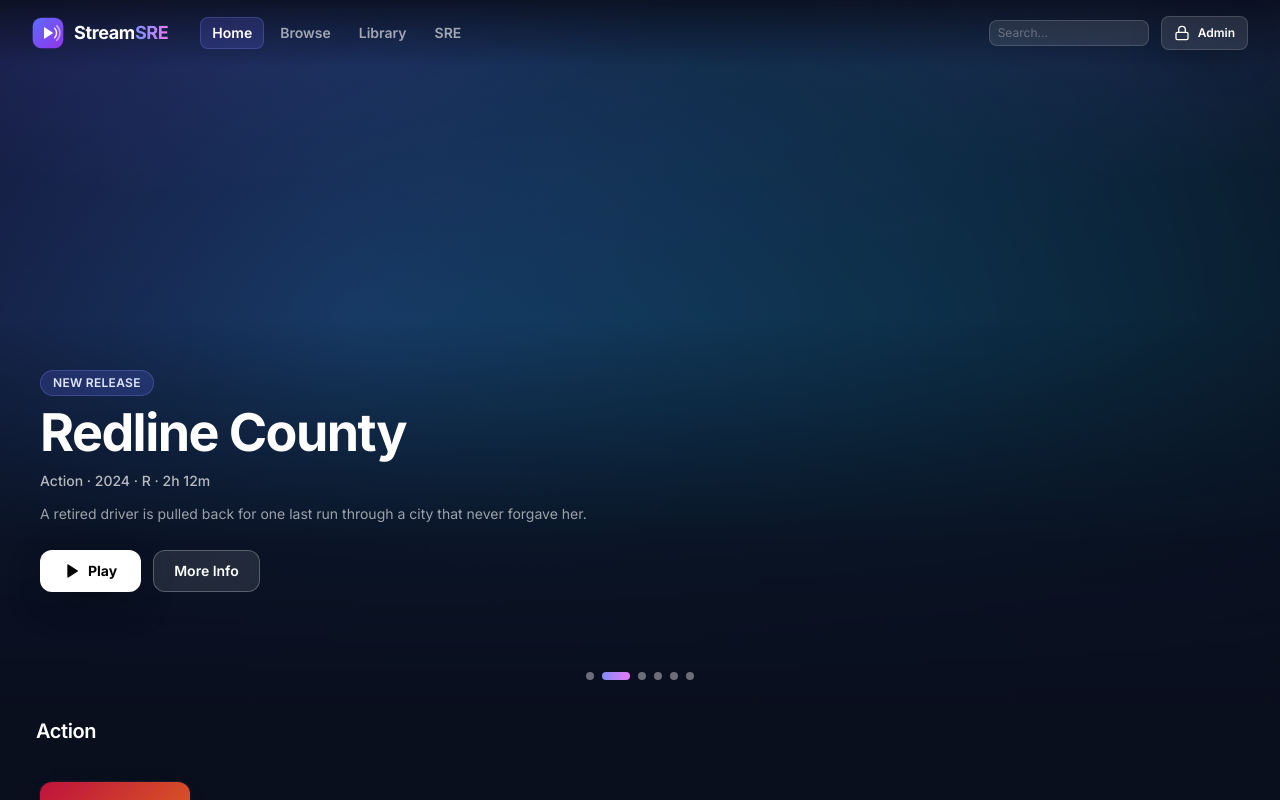
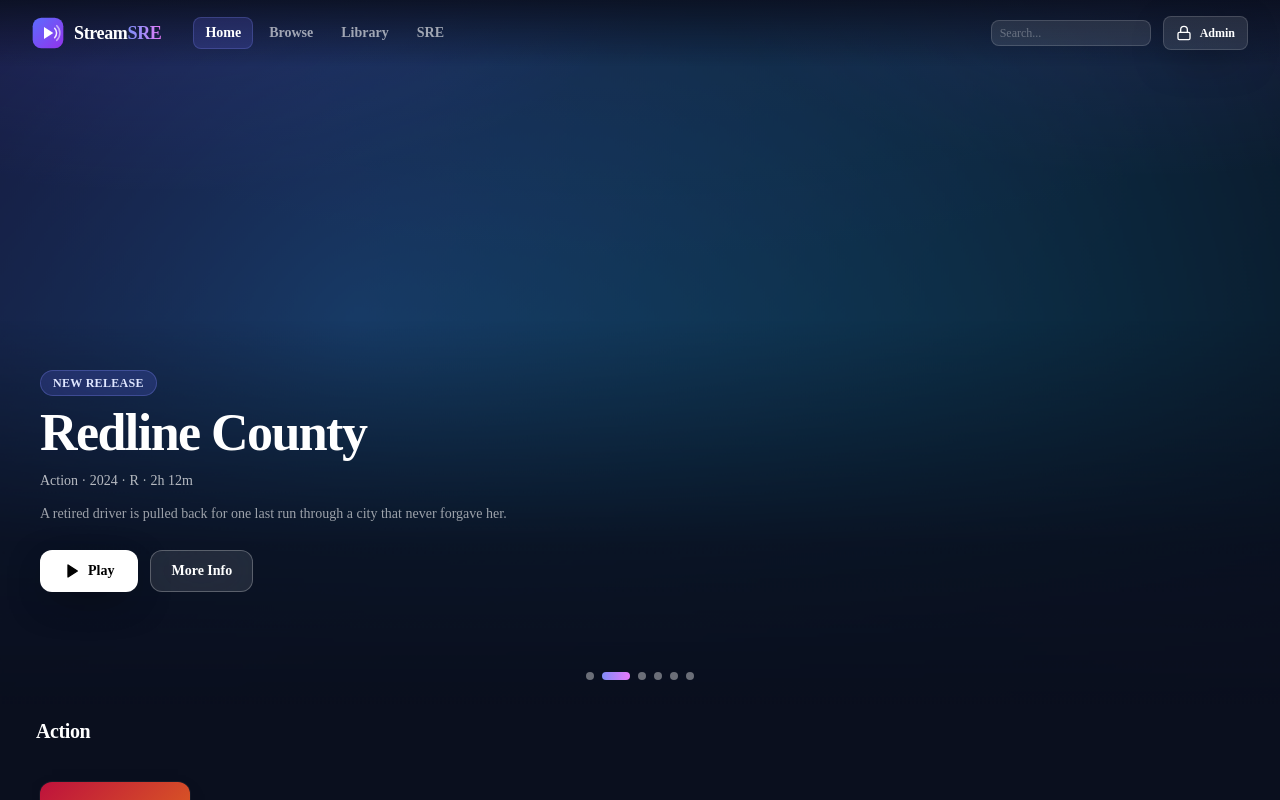
Before and after one commit to ritikZ18/video-streaming-sre, a Next.js app in the folder frontend/: page / in a window 1280 px wide. Shown: the top 800 px of the page. Built offline with nearby package versions, Linux system fonts and the light colour scheme; no server answers.

Commit message:
fix(frontend): remove offline font build dependency

```diff
--- a/frontend/app/layout.tsx
+++ b/frontend/app/layout.tsx
@@ -1,16 +1,6 @@
 import type { ReactNode } from "react";
 import type { Metadata } from "next";
-import { Inter } from "next/font/google";
 import "../index.css";
-
-// Inter, self-hosted by next/font. Falls back to the system stack (SF on macOS)
-// via the tailwind fontFamily config until it's ready.
-const inter = Inter({
-  subsets: ["latin"],
-  weight: ["400", "500", "600", "700"],
-  variable: "--font-inter",
-  display: "swap",
-});
 
 export const metadata: Metadata = {
   title: "StreamSRE",
@@ -23,7 +13,7 @@ type RootLayoutProps = {
 
 export default function RootLayout({ children }: RootLayoutProps) {
   return (
-    <html lang="en" className={`dark ${inter.variable}`}>
+    <html lang="en" className="dark">
       {/* Base color + ambient top wash live in index.css so class ordering can't
           flatten them back to black. */}
       <body className="min-h-screen font-sans text-white antialiased">
--- a/frontend/tailwind.config.mjs
+++ b/frontend/tailwind.config.mjs
@@ -5,8 +5,8 @@ export default {
   theme: {
     extend: {
       fontFamily: {
-        // Inter (loaded via next/font in app/layout.tsx) with the system stack
-        // as fallback so macOS still renders SF before/without Inter.
+        // Keep builds offline-safe; use the platform UI font stack without a
+        // build-time Google Fonts download.
         sans: [
           "var(--font-inter)",
           "-apple-system",
```
